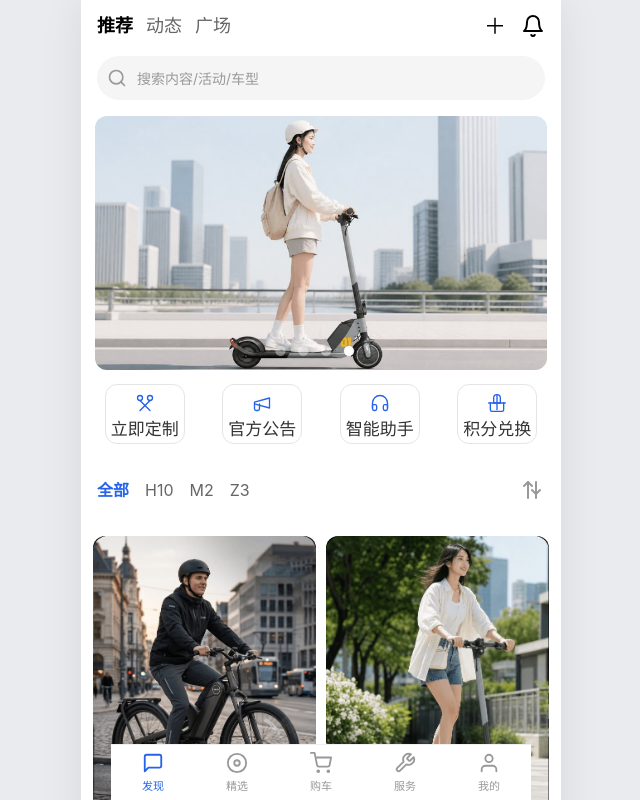
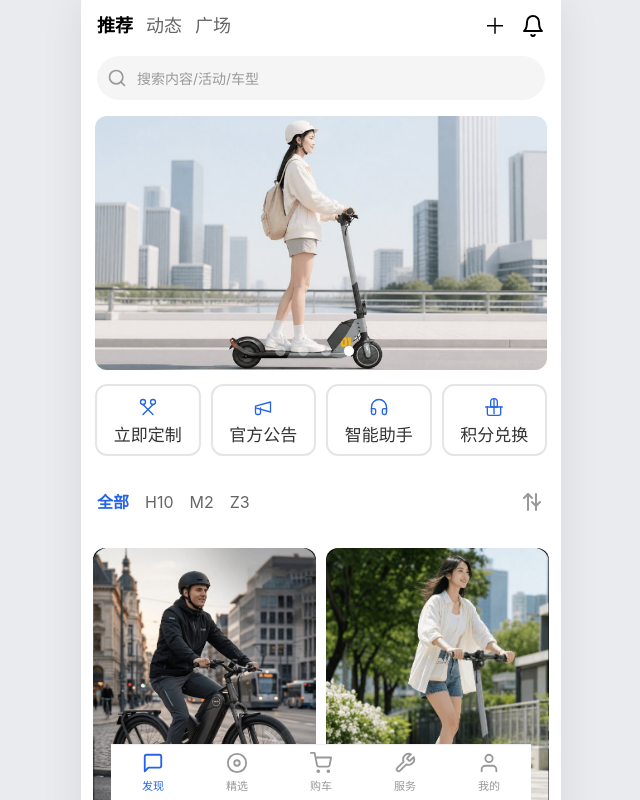
Before and after one commit to imlikun/pxid_h5, a Vue app: page /#/discover in a window 1280 px wide. Shown: the top 800 px of the page, without its empty margins (319-959 px from the left). Built offline with nearby package versions, Linux system fonts and the light colour scheme.

Commit message:
style(discover): 快捷入口卡片加大到高72px/边框2px/内容居中留白

```diff
--- a/src/views/DiscoverView.vue
+++ b/src/views/DiscoverView.vue
@@ -252,21 +252,20 @@ function onActivity(a) { router.push('/activity/' + a.id) }
 .quick {
   display: grid;
   grid-template-columns: repeat(4, 1fr);
-  justify-items: center;
-  gap: 18px;
+  gap: 10px;
   margin: 14px 14px 24px;
 }
 .quick__item {
-  width: 80px;
-  height: 60px;
+  height: 72px;
   background: transparent;
-  border: 1.5px solid #E5E5E5;
+  border: 2px solid #E5E5E5;
   border-radius: 12px;
   display: flex;
   flex-direction: column;
   align-items: center;
-  padding-top: 8px;
-  gap: 8px;
+  justify-content: center;
+  gap: 10px;
+  padding: 8px 4px;
 }
 .quick__icon {
   width: 20px;
```
